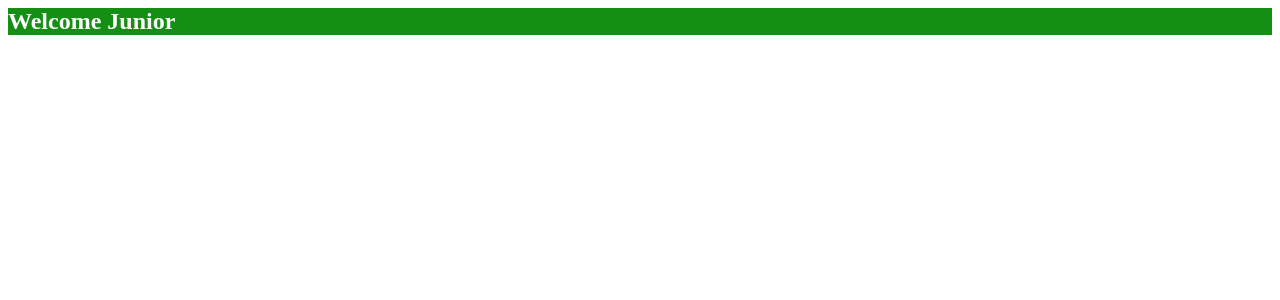
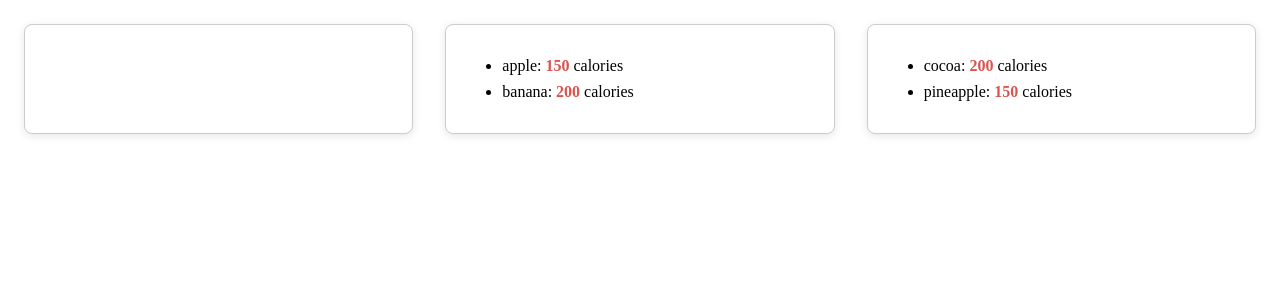
Before and after one commit to junior-nakamura-dev/1-simple-website, a React (Vite) app: page / in a window 1280 px wide. Shown: the top 300 px of the page. Built offline with nearby package versions, Linux system fonts and the light colour scheme.

Commit message:
Render list class

```diff
--- a/src/App.tsx
+++ b/src/App.tsx
@@ -1,4 +1,4 @@
-import UserGreetings from "./components/UserGreetings.tsx";
+import List, {Fruit} from "./components/List.tsx";
 
 function App() {
     // return <>
@@ -17,9 +17,18 @@ function App() {
     //     <Student student={new StudentModel( 35, false)} />
     // </>
 
-    return <>
-        <UserGreetings name='Junior' isLoggedIn={true} />
-    </>
+    // return <>
+    //     <UserGreetings name='Junior' isLoggedIn={true} />
+    // </>
+
+    const fruits1 = [new Fruit(1, 'apple', 150), new Fruit(2, 'banana', 200)];
+    const fruits2 = [new Fruit(3, 'pineapple', 150), new Fruit(4, 'cocoa', 200)];
+
+    return <div className="cardContainer">
+        <List  />
+        {fruits1.length > 0 && <List items={fruits1} />}
+        {fruits2.length > 0 && <List items={fruits2} />}
+    </div>
 }
 
 export default App
--- /dev/null
+++ b/src/components/List.module.css
@@ -0,0 +1,19 @@
+.card {
+    border: 1px solid #ccc;
+    border-radius: 8px;
+    padding: 16px;
+    margin: 16px;
+    box-shadow: 0 2px 8px rgba(0, 0, 0, 0.1);
+    background-color: #fff;
+    flex: 1 1 calc(33.333% - 32px); /* Allows up to 3 cards per row */
+    box-sizing: border-box;
+}
+
+.item {
+    margin: 8px 0;
+}
+
+.calories {
+    font-weight: bold;
+    color: #d9534f; /* Bootstrap danger color */
+}
--- /dev/null
+++ b/src/components/List.tsx
@@ -0,0 +1,40 @@
+import styles from './List.module.css'
+
+export class Fruit {
+    id: number;
+    name: string;
+    calories: number
+
+    constructor(id: number, name: string, calories: number) {
+        this.id = id;
+        this.name = name;
+        this.calories = calories;
+    }
+}
+
+interface ListProps {
+    items?: Fruit[];
+}
+
+// Setting default props
+List.defaultProps = {
+    items: [], // Default to an empty array
+};
+
+function List(props: React.PropsWithChildren<ListProps>) {
+    const orderedList = (props.items || [])
+        .sort((a, b) => a.name.localeCompare(b.name))
+        .map(item => (
+            <li key={item.id} className={styles.item}>
+                {item.name}: <span className={styles.calories}>{item.calories}</span> calories
+            </li>
+        ));
+
+    return (
+        <div className={styles.card}>
+            <ul>{orderedList}</ul>
+        </div>
+    );
+}
+
+export default List;
--- a/src/index.css
+++ b/src/index.css
@@ -18,7 +18,7 @@
 
 .card .card-title {
   font-family: Arial, sans-serif;
-  margin: 0px;
+  margin: 0;
   color: hsl(0, 0%, 20%);
 }
 
@@ -26,3 +26,9 @@
   font-family: Arial, sans-serif;
   color: hsl(0, 0%, 30%);
 }
+
+.cardContainer {
+  display: flex;
+  flex-wrap: wrap;
+  justify-content: space-between;
+}
```
